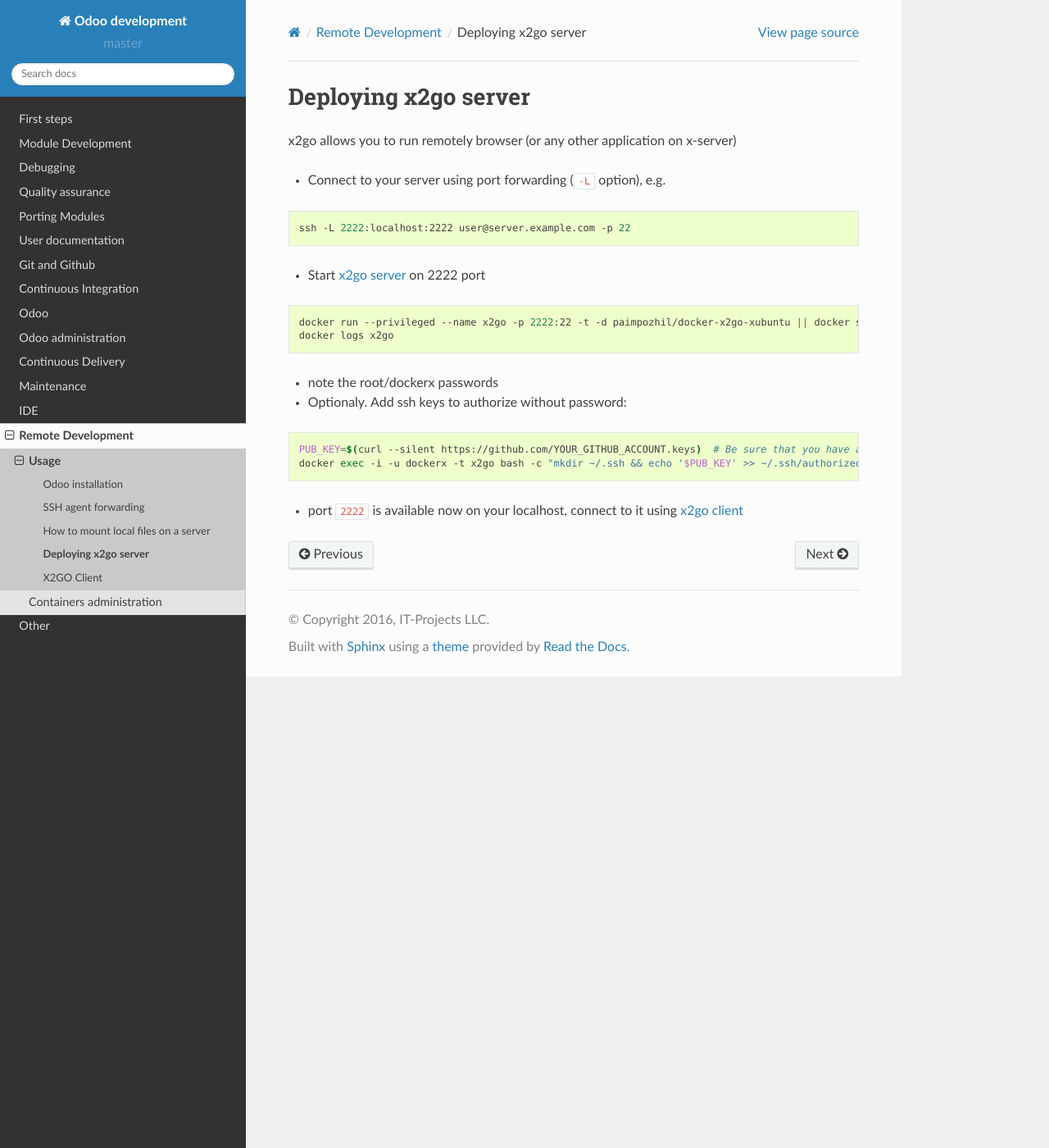
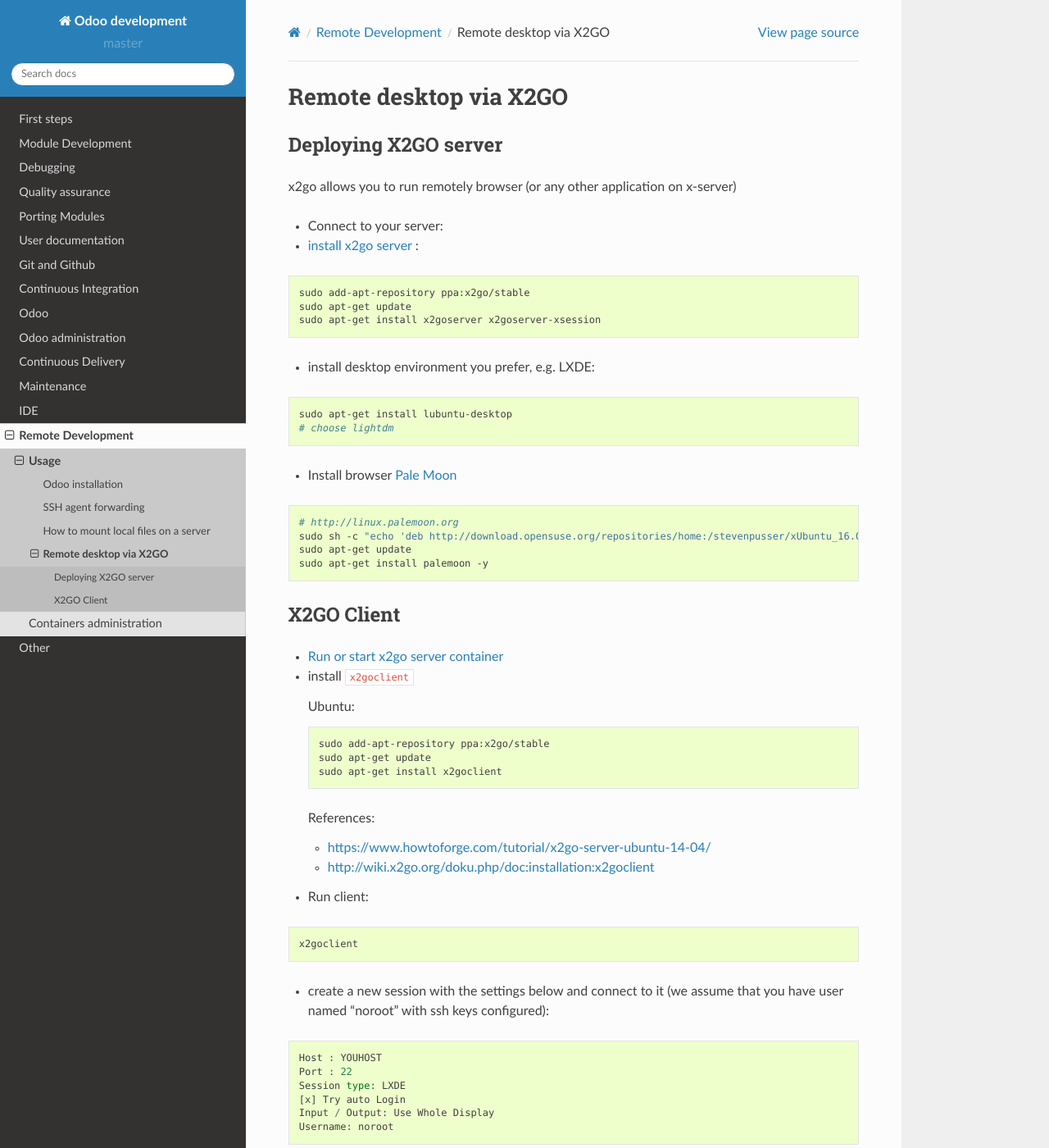
Before and after one commit to itpp-labs/odoo-development, a Sphinx documentation site: the page built from docs/remote-dev/x2go.rst, in a window 1280 px wide and 1400 px high. Shown: the whole window at 82% size. Built offline with Sphinx 7.4.7 and the Read the Docs theme 2.0.0, drawn with Linux system fonts in a browser that asks for light colours; some of the changed text lies outside the part shown.

Commit message:
make x2go without docker

```diff
--- a/docs/remote-dev/index.rst
+++ b/docs/remote-dev/index.rst
@@ -19,7 +19,6 @@
    ssh-forwarding
    run-local-files-remotely
    x2go
-   x2goclient
 
 Containers administration
 =========================
--- a/docs/remote-dev/lxd/lxd.rst
+++ b/docs/remote-dev/lxd/lxd.rst
@@ -60,11 +60,16 @@
     sudo netfilter-persistent reload
 
     lxc start ${CONTAINER}
+    lxc exex ${CONTAINER} -- adduser noroot --disabled-password --gecos ""
     lxc exec ${CONTAINER} -- mkdir -p /root/.ssh
     lxc exec ${CONTAINER} -- bash -c "curl --silent https://github.com/${GITHUB_USERNAME}.keys >> /root/.ssh/authorized_keys"
     # colorize prompt:
     lxc exec ${CONTAINER} -- sed -i "s/#force_color_prompt=yes/force_color_prompt=yes/" /root/.bashrc
     lxc exec ${CONTAINER} -- sed -i "s/01;32m/01;36m/" /root/.bashrc
+    # access for noroot
+    lxc exec ${CONTAINER} -- sudo -u "noroot" bash -c "mkdir -p /home/noroot/.ssh"
+    lxc exec ${CONTAINER} -- sudo -u "noroot" bash -c "curl --silent https://github.com/${GITHUB_USERNAME}.keys >> /home/noroot/.ssh/authorized_keys"
+    lxc exec ${CONTAINER} -- sudo -u "noroot" sed -i "s/01;32m/01;93m/" /home/noroot/.bashrc
 
     # install some packages
     lxc exec  ${CONTAINER} -- apt update
--- a/docs/remote-dev/x2go.rst
+++ b/docs/remote-dev/x2go.rst
@@ -1,33 +1,82 @@
-=======================
- Deploying x2go server
-=======================
+=========================
+ Remote desktop via X2GO
+=========================
+
+Deploying X2GO server
+=====================
 
 x2go allows you to run remotely browser (or any other application on x-server)
 
 
-* Connect to your server using port forwarding (``-L`` option), e.g.
-
-.. code-block:: sh
-
-   ssh -L 2222:localhost:2222 user@server.example.com -p 22
-
-* Start `x2go server <https://hub.docker.com/r/paimpozhil/docker-x2go-xubuntu/>`_ on 2222 port
+* Connect to your server:
+* `install x2go server <https://wiki.x2go.org/doku.php/doc:installation:x2goserver>`_ :
 
 
 .. code-block:: sh
 
- docker run --privileged --name x2go -p 2222:22 -t -d paimpozhil/docker-x2go-xubuntu || docker start x2go
- docker logs x2go
+ sudo add-apt-repository ppa:x2go/stable
+ sudo apt-get update
+ sudo apt-get install x2goserver x2goserver-xsession
 
 
-* note the root/dockerx passwords
-
-* Optionaly. Add ssh keys to authorize without password:
+* install desktop environment you prefer, e.g. LXDE:
 
 .. code-block:: sh
 
- PUB_KEY=$(curl --silent https://github.com/YOUR_GITHUB_ACCOUNT.keys)  # Be sure that you have added ssh keys on github
- docker exec -i -u dockerx -t x2go bash -c "mkdir ~/.ssh && echo '$PUB_KEY' >> ~/.ssh/authorized_keys"
+ sudo apt-get install lubuntu-desktop
+ # choose lightdm
+
+* Install browser `Pale Moon <http://linux.palemoon.org>`_
+
+.. code-block:: sh
+
+ # http://linux.palemoon.org
+ sudo sh -c "echo 'deb http://download.opensuse.org/repositories/home:/stevenpusser/xUbuntu_16.04/ /' > /etc/apt/sources.list.d/home:stevenpusser.list"
+ sudo apt-get update
+ sudo apt-get install palemoon -y
+
+X2GO Client
+===========
+
+* :doc:`Run or start x2go server container <x2go>`
+* install ``x2goclient``
+
+  Ubuntu:
+
+  .. code-block:: sh
+
+      sudo add-apt-repository ppa:x2go/stable
+      sudo apt-get update
+      sudo apt-get install x2goclient
+
+  References:
+
+  * https://www.howtoforge.com/tutorial/x2go-server-ubuntu-14-04/
+  * http://wiki.x2go.org/doku.php/doc:installation:x2goclient
+
+* Run client:
+
+.. code-block:: sh
+
+   x2goclient
 
 
-* port ``2222`` is available now on your localhost, connect to it using :doc:`x2go client <x2goclient>`
+* create a new session with the settings below and connect to it (we assume that you have user named "noroot" with ssh keys configured):
+
+::
+
+ Host : YOUHOST
+ Port : 22
+ Session type: LXDE
+ [x] Try auto Login
+ Input / Output: Use Whole Display
+ Username: noroot
+
+
+* Once you connected, fix a `firefox bug <https://bugzilla.mozilla.org/show_bug.cgi?id=1283089>`_:
+
+  * run firefox
+  * open new page and type ``about:config``
+  * *Accept the risk*
+  * find config ``gfx.xrender.enabled`` and set value to ``True``
+  * restart firefox
```
Also changed, not shown: docs/remote-dev/x2goclient.rst (deleted, +0 -38 lines).
